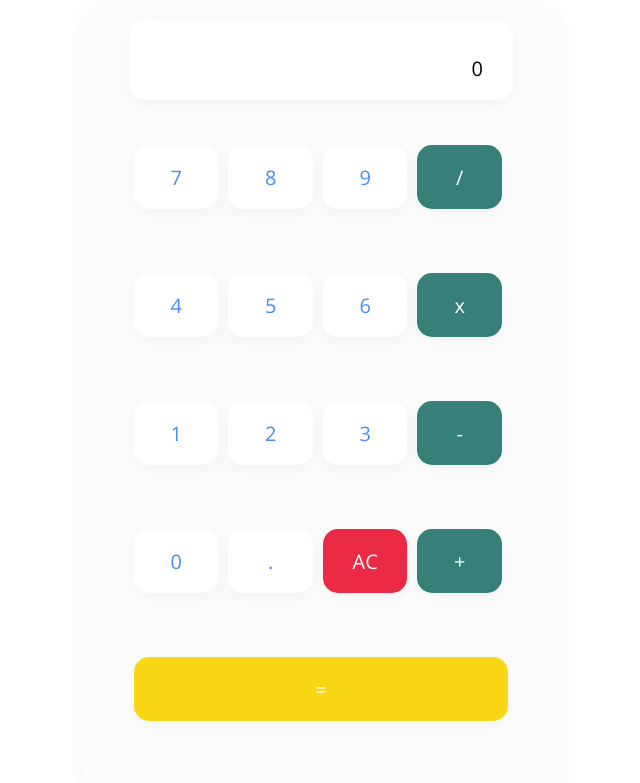
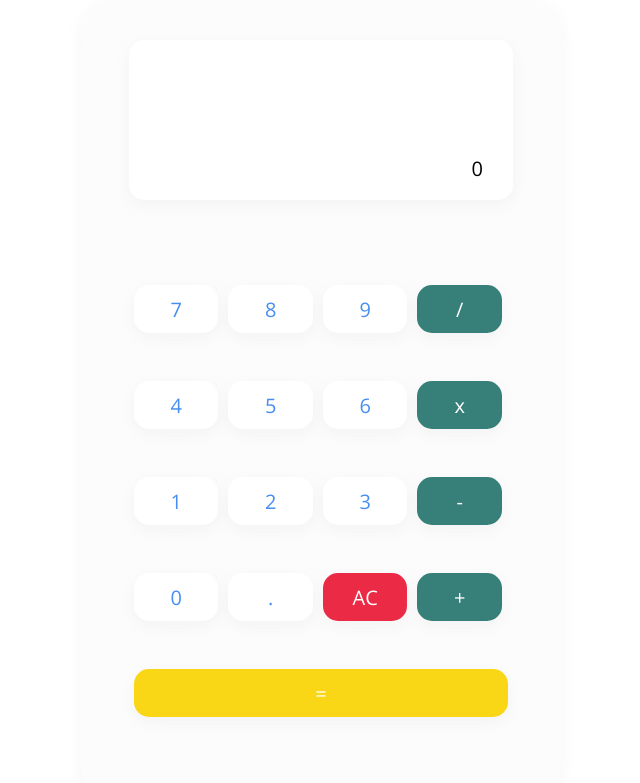
Before and after one commit to VVKDO98/calculator-project, a plain HTML site: page index.html in a window 1280 px wide. Shown: the whole page, without its empty margins (319-959 px from the left). Drawn offline with nearby package versions, Linux system fonts and the light colour scheme.

Commit message:
Modification of the CSS, removal of the calculator in the HTML and addition of it in JS

```diff
--- a/assets/css/style.scss
+++ b/assets/css/style.scss
@@ -1,4 +1,10 @@
 @import "normalize", "variables", "fonts";
+
+body {
+  height: 100vh;
+  display: flex;
+  align-items: center;
+}
 
 .calculator {
   width: 480px;
@@ -12,7 +18,7 @@
   align-items: center;
   justify-content: center;
   .calculator__top {
-    height: 10%;
+    height: 20%;
     width: 80%;
     margin: auto;
     background-color: white;
@@ -26,7 +32,7 @@
     }
   }
   .calculator__bot {
-    height: 80%;
+    height: 60%;
     width: 80%;
     margin: auto;
     display: flex;
--- a/assets/js/calculator.js
+++ b/assets/js/calculator.js
@@ -0,0 +1,31 @@
+window.addEventListener("load", (event) => {
+  const calculator = `
+    <main class="calculator">
+        <div class="calculator__top">
+            <span class="calc__result">0</span>
+        </div>
+        <div class="calculator__bot">
+            <span data-key="103" class="calc__numb">7</span>
+            <span data-key="98" class="calc__numb">8</span>
+            <span data-key="105" class="calc__numb">9</span>
+            <span data-key="111" class="calc__numb calc__numb--op">/</span>
+            <span data-key="100" class="calc__numb">4</span>
+            <span data-key="101" class="calc__numb">5</span>
+            <span data-key="102" class="calc__numb">6</span>
+            <span data-key="106" class="calc__numb calc__numb--op">x</span>
+            <span data-key="97" class="calc__numb">1</span>
+            <span data-key="98" class="calc__numb">2</span>
+            <span data-key="99" class="calc__numb">3</span>
+            <span data-key="109" class="calc__numb calc__numb--op">-</span>
+            <span data-key="96" class="calc__numb">0</span>
+            <span data-key="110" class="calc__numb">.</span>
+            <span data-key="8" class="calc__numb calc__numb--ac">AC</span>
+            <span data-key="107" class="calc__numb calc__numb--op">+</span>
+            <span data-key="13" class="calc__numb calc__numb--equ">=</span>
+        </div>
+    </main>`;
+  document.querySelector("body").insertAdjacentHTML("afterbegin", calculator);
+});
+
+const touches = [...document.querySelectorAll(".calc__numb")];
+console.log(touches);
--- a/index.html
+++ b/index.html
@@ -14,30 +14,6 @@
     <title>Calculator</title>
   </head>
   <body>
-    <main class="calculator">
-      <div class="calculator__top">
-        <span class="calc__result">0</span>
-      </div>
-      <div class="calculator__bot">
-        <span class="calc__numb">7</span>
-        <span class="calc__numb">8</span>
-        <span class="calc__numb">9</span>
-        <span class="calc__numb calc__numb--op">/</span>
-        <span class="calc__numb">4</span>
-        <span class="calc__numb">5</span>
-        <span class="calc__numb">6</span>
-        <span class="calc__numb calc__numb--op">x</span>
-        <span class="calc__numb">1</span>
-        <span class="calc__numb">2</span>
-        <span class="calc__numb">3</span>
-        <span class="calc__numb calc__numb--op">-</span>
-        <span class="calc__numb">0</span>
-        <span class="calc__numb">.</span>
-        <span class="calc__numb calc__numb--ac">AC</span>
-        <span class="calc__numb calc__numb--op">+</span>
-        <span class="calc__numb calc__numb--equ">=</span>
-      </div>
-    </main>
     <script src="assets/js/calculator.js"></script>
   </body>
 </html>
```
Also changed, not shown: assets/css/style.css, 1 other file.
